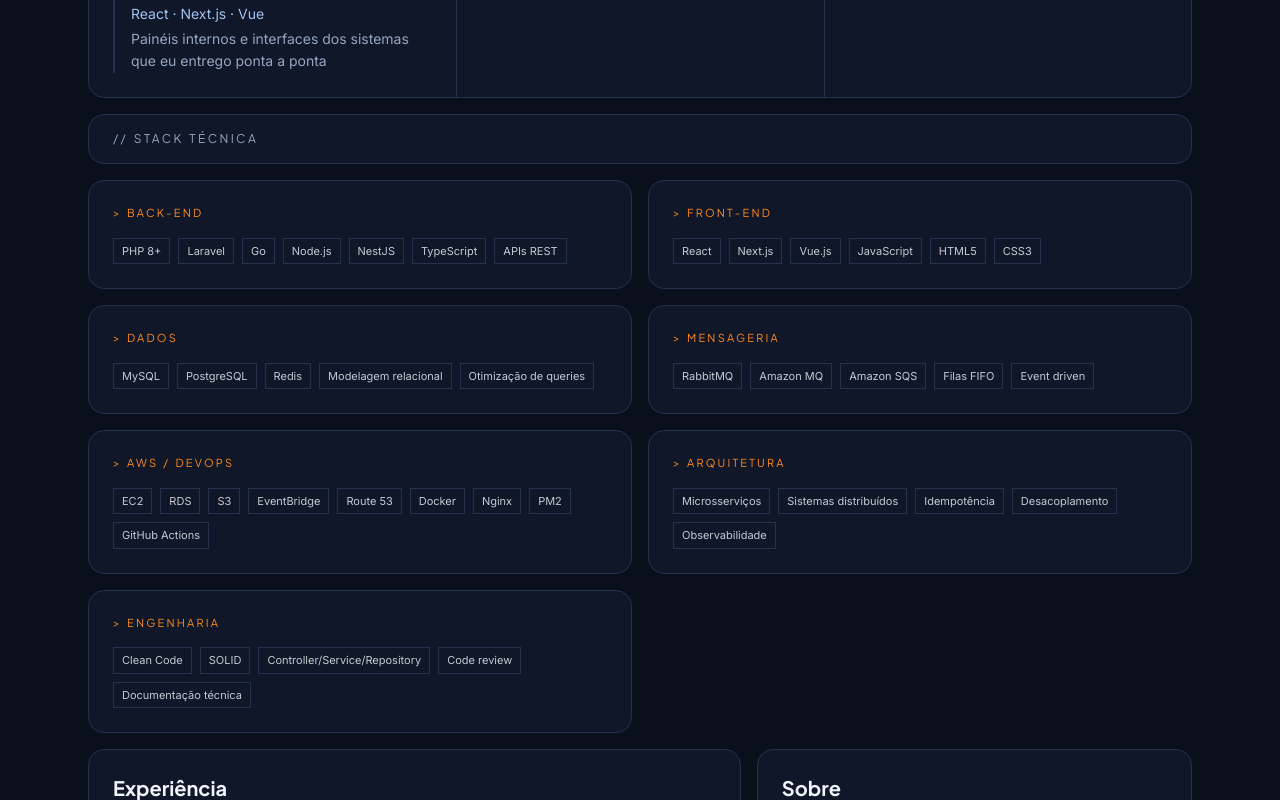
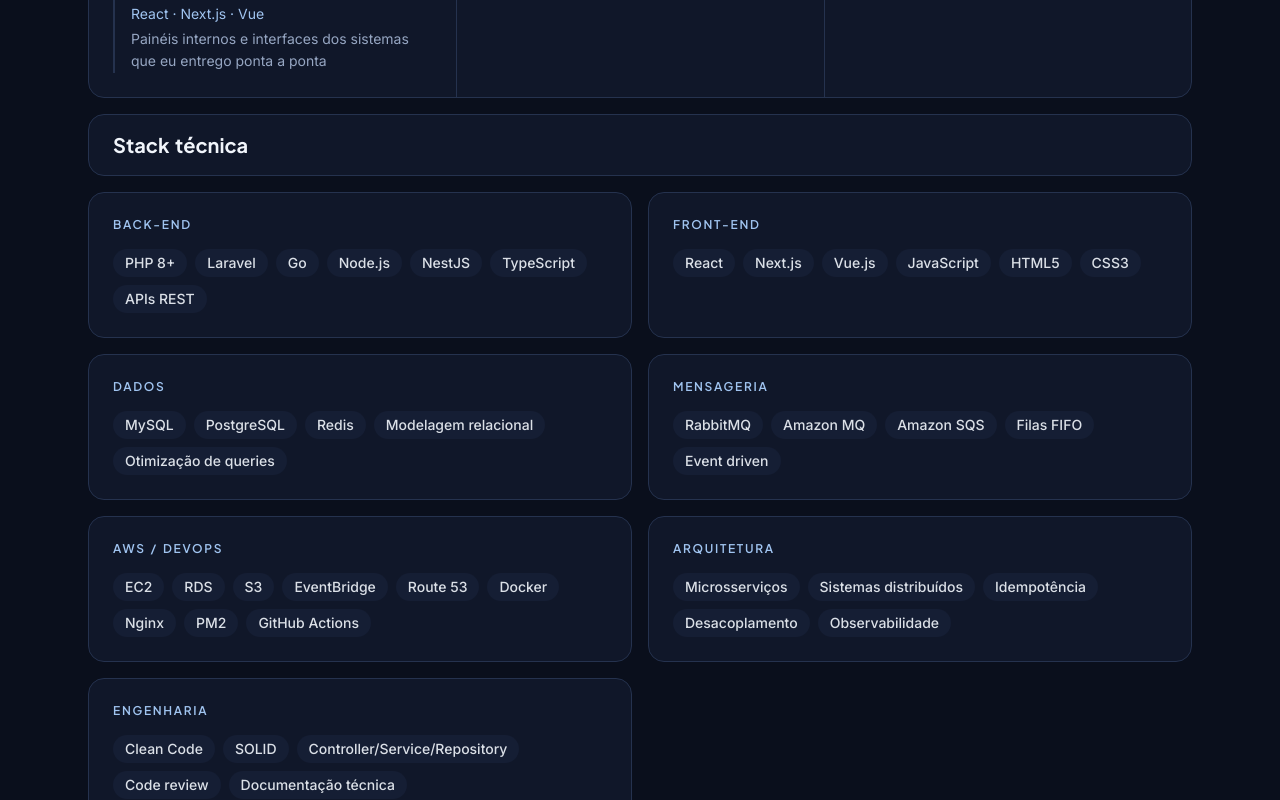
Before and after one commit to IgorMarqx/portfolio, a Next.js app: page / in a window 1280 px wide. Shown: the part 2120-2920 px from the top of the page. Built offline with nearby package versions, Linux system fonts and the light colour scheme.

Commit message:
chore: aprimorar estilos e layout do componente Stack

```diff
--- a/src/components/Stack.tsx
+++ b/src/components/Stack.tsx
@@ -4,22 +4,18 @@
   return (
     <section id="stack" className="scroll-mt-24">
       <div className="painel px-6 py-4">
-        <h2 className="text-xs tracking-[0.2em] text-muted">
-          // STACK TÉCNICA
-        </h2>
+        <h2 className="text-lg font-bold sm:text-xl">Stack técnica</h2>
       </div>
 
       <div className="mt-4 grid gap-4 md:grid-cols-2">
         {Object.entries(stack).map(([area, itens]) => (
           <div key={area} className="painel p-5 sm:p-6">
-            <h3 className="text-[11px] tracking-[0.2em] text-accent">
-              &gt; {area}
-            </h3>
+            <h3 className="rotulo">{area}</h3>
             <div className="mt-4 flex flex-wrap gap-2">
               {itens.map((item) => (
                 <span
                   key={item}
-                  className="border border-line px-2 py-1 text-[11px] text-fg/80"
+                  className="rounded-full bg-panel px-3 py-1 text-sm font-medium text-fg/90"
                 >
                   {item}
                 </span>
```
